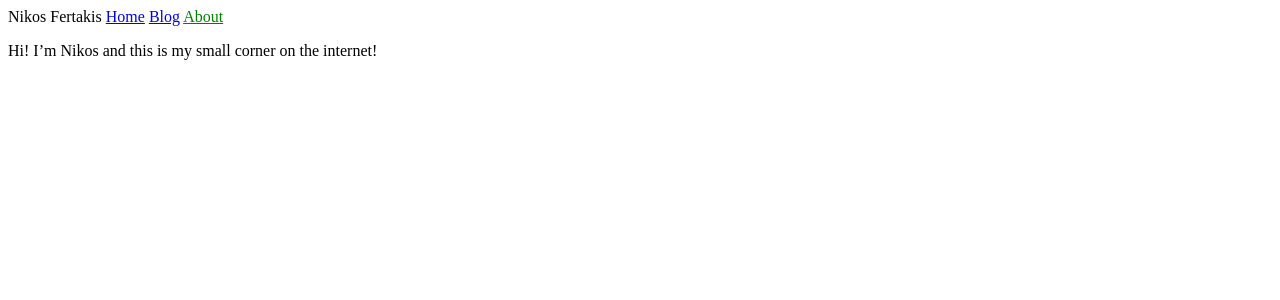
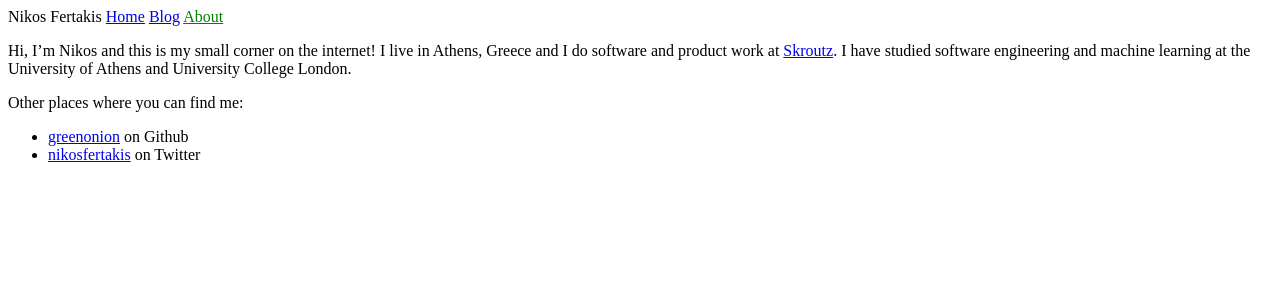
Before and after one commit to greenonion/greenonion.github.io-old, a Jekyll site: the page built from about.md, in a window 1280 px wide. Shown: the top 300 px of the page. Built offline with Jekyll 4.4.1, drawn with Linux system fonts in a browser that asks for light colours.

Commit message:
Update about page

```diff
--- a/about.md
+++ b/about.md
@@ -3,4 +3,11 @@ layout: default
 title: About
 ---
 
-Hi! I'm Nikos and this is my small corner on the internet!
+Hi, I'm Nikos and this is my small corner on the internet! I live in Athens,
+Greece and I do software and product work at [Skroutz](www.skroutz.gr). I have
+studied software engineering and machine learning at the University of Athens
+and University College London.
+
+Other places where you can find me:
+- [greenonion](https://github.com/greenonion) on Github
+- [nikosfertakis](https://twitter.com/nikosfertakis) on Twitter
```
